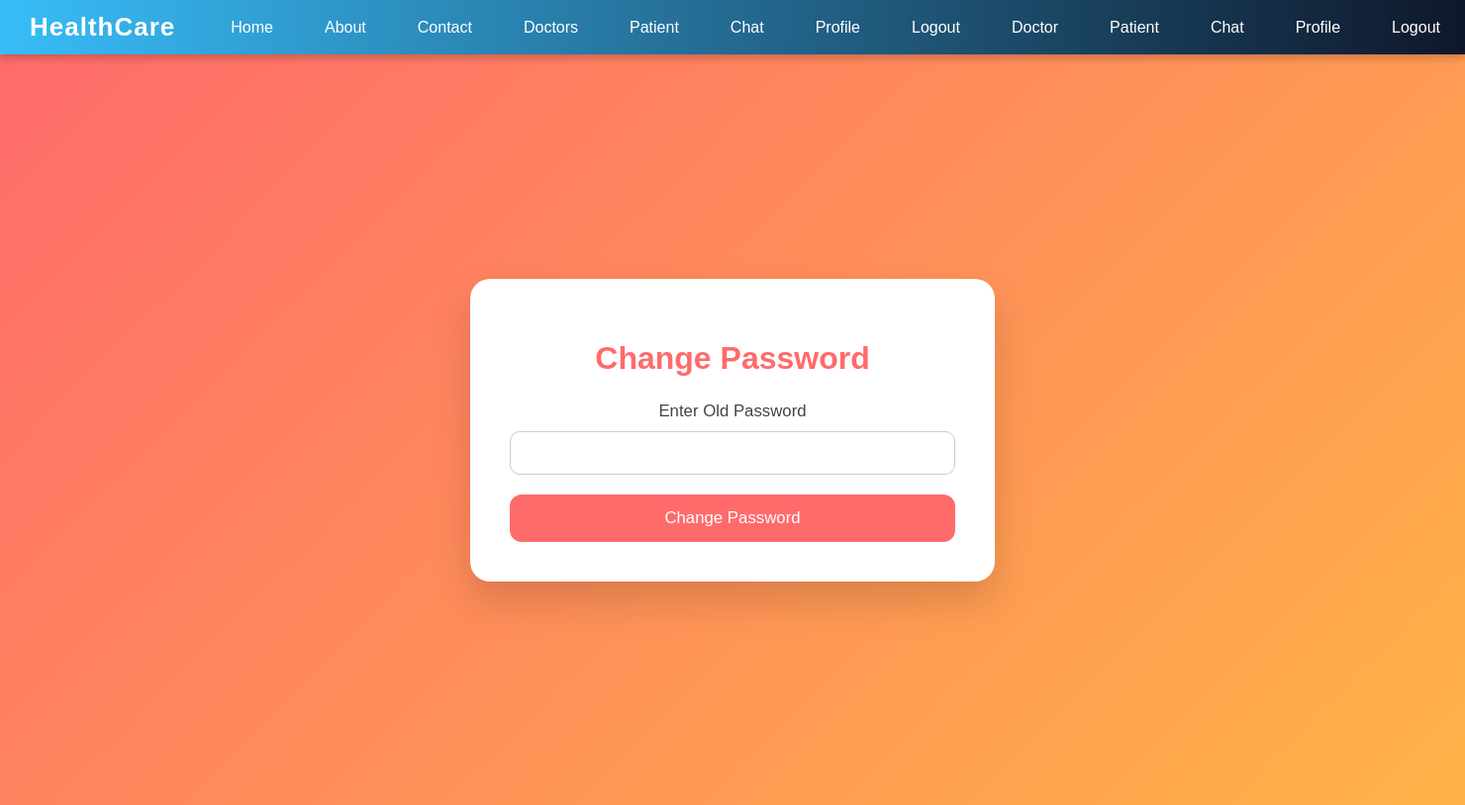
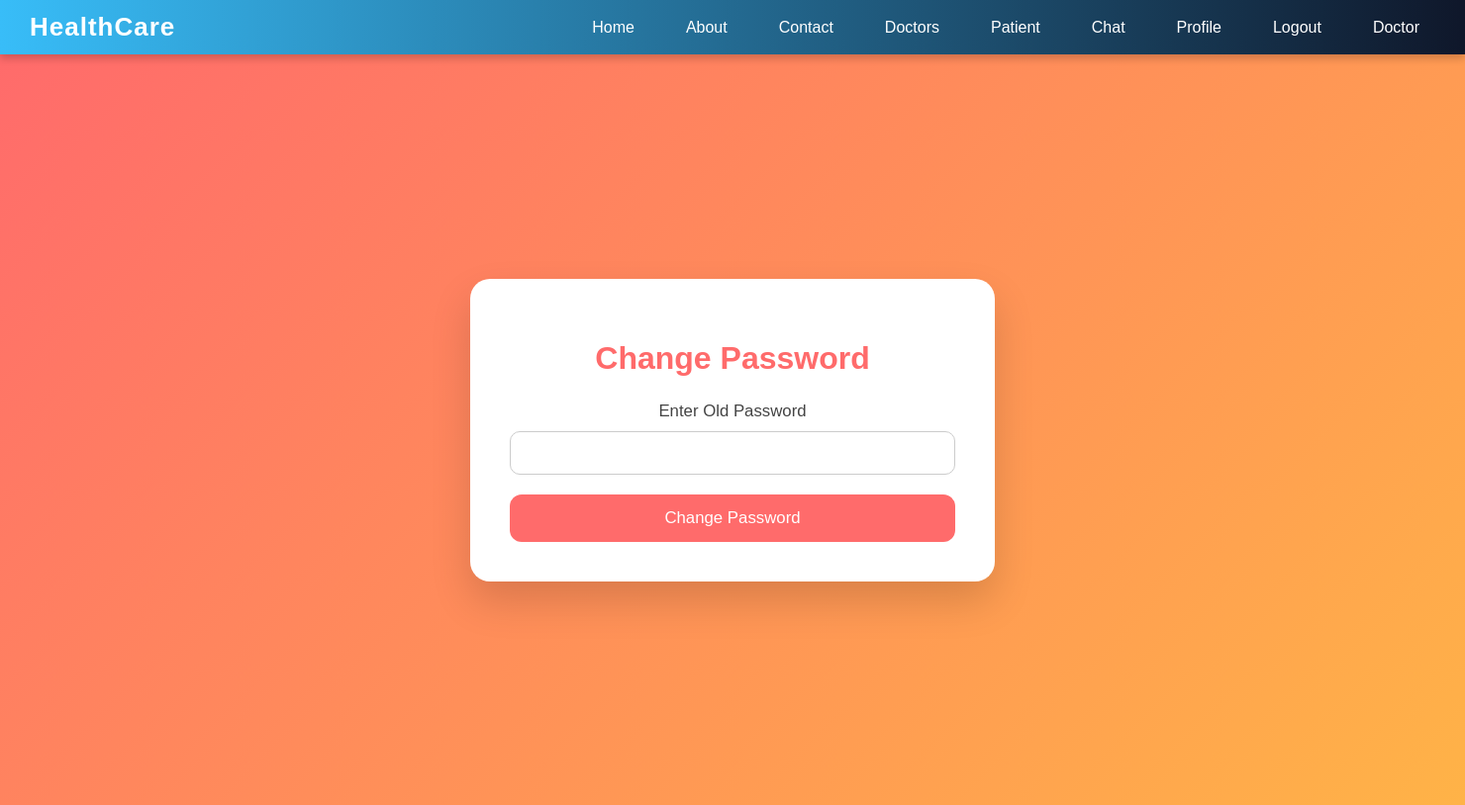
Before and after one commit to Rahul062-07/health_care06, a Django app: page /account/change_password in a window 1480 px wide. Shown: the top 814 px of the page at 99% size. Run offline with Django 5.2, Linux system fonts and the light colour scheme; a user stored in the database is signed in; data comes from the database, SQL or seed files in the repository; both versions use the stored data as it was after the commit.

Commit message:
edited nav bar

```diff
--- a/templates/nav.html
+++ b/templates/nav.html
@@ -15,17 +15,13 @@
         <li><a href="{% url 'doctor_dashboard' %}">My Dashboard</a></li>
         {% endif %}
 
-            <li><a href="">Patient</a></li>
-            <li><a href="">Chat</a></li>
-            <li><a href="{% url 'profile' %}">Profile</a></li>
-            <li><a href="{% url 'logout_' %}">Logout</a></li>
-
-        <li><a href="">Doctor</a></li>
-
         <li><a href="">Patient</a></li>
         <li><a href="">Chat</a></li>
         <li><a href="{% url 'profile' %}">Profile</a></li>
         <li><a href="{% url 'logout_' %}">Logout</a></li>
+
+        <li><a href="">Doctor</a></li>
+
 
 
         {% else %}
```
Also changed, not shown: db.sqlite3.
